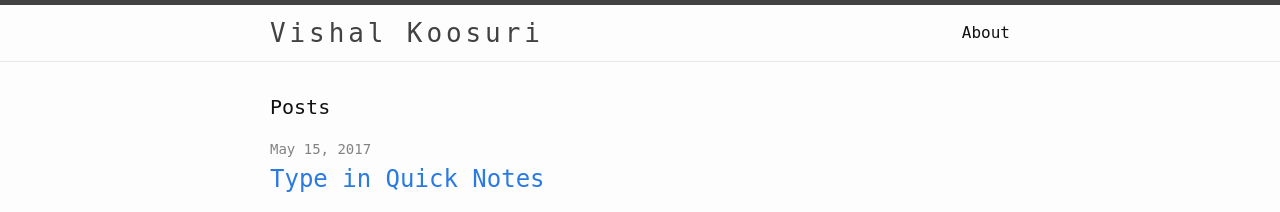
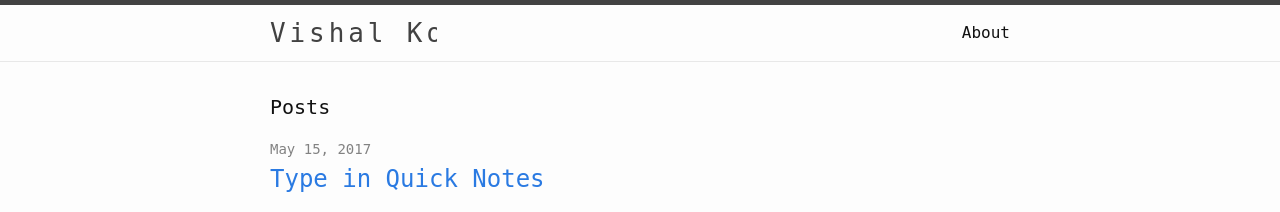
Before and after one commit to dainvinc/dainvinc.github.io, a Jekyll site: the page built from index.html, in a window 1280 px wide. Shown: the top 212 px of the page. Built offline with Jekyll 4.4.1, drawn with Linux system fonts in a browser that asks for light colours; nearby versions of some CDN libraries.

Commit message:
Typing speed updated

```diff
--- a/css/custom.css
+++ b/css/custom.css
@@ -26,7 +26,7 @@
     margin: 0 auto;
     letter-spacing: 0.15em;
     animation:
-        typing 2s steps(40, end),
+        typing 5s steps(40, end),
         blink-caret .75s step-end infinite
 }
 
```
